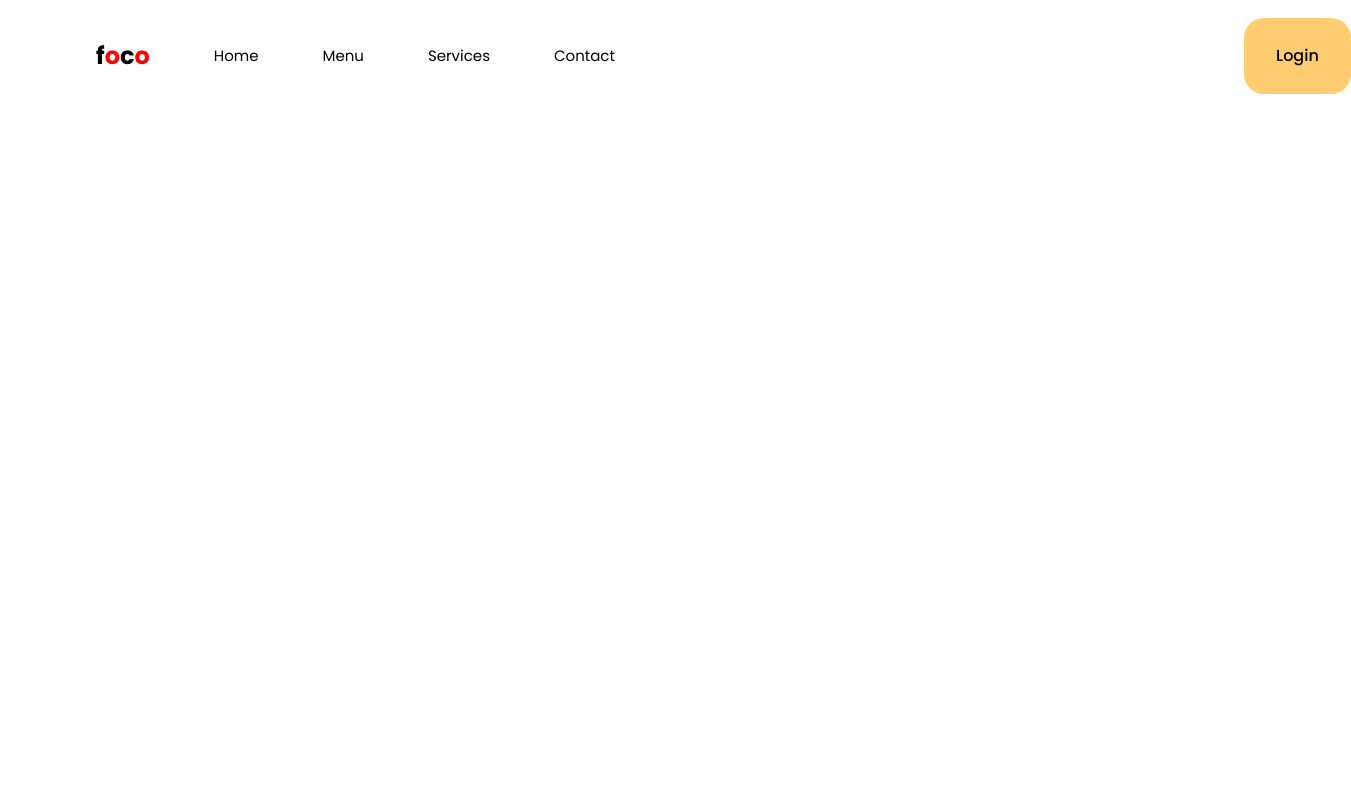
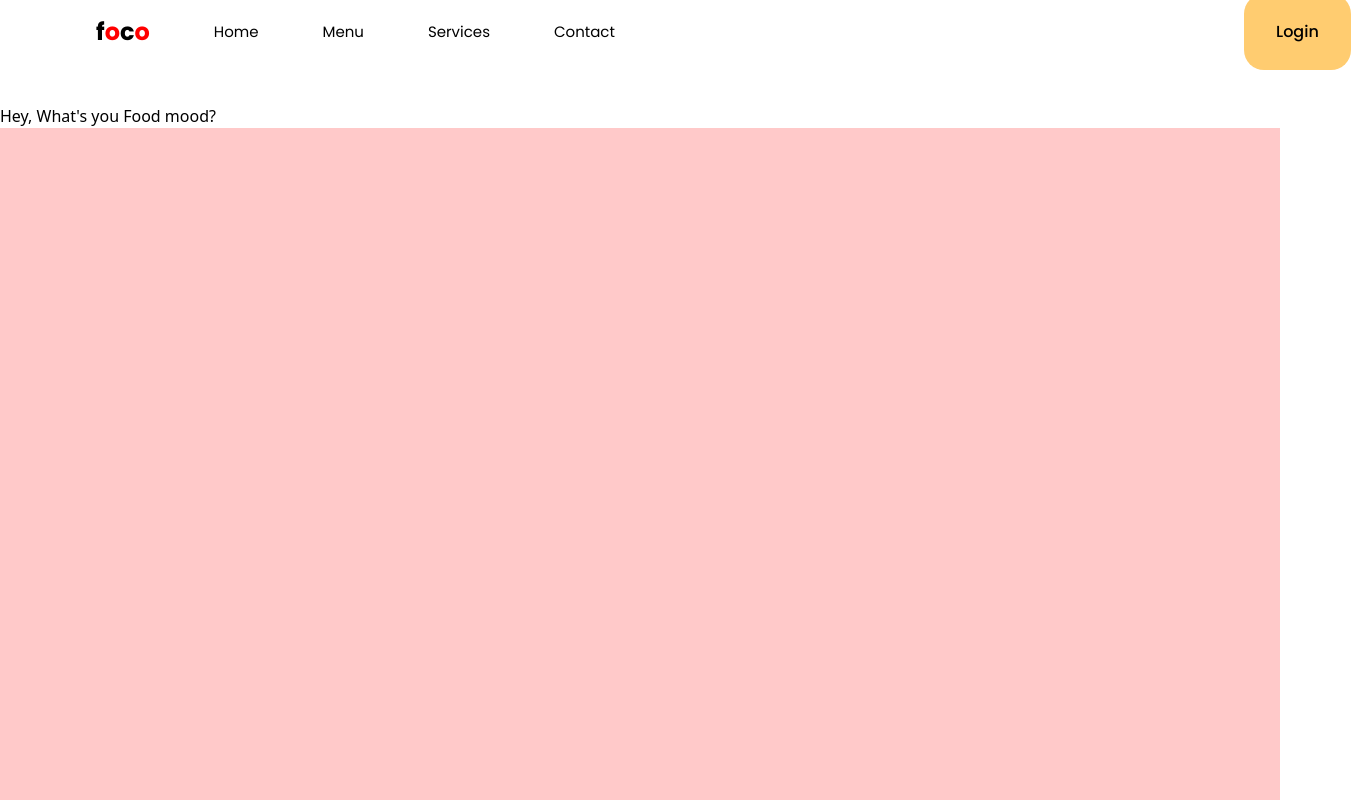
Before and after one commit to sumiit-siingh/project-flavour, a React (Vite) app: page /menu in a window 1280 px wide. Shown: the top 800 px of the page, 1351 px wide, since content can reach past the window. Built offline with nearby package versions, Linux system fonts and the light colour scheme.

Commit message:
added service

```diff
--- a/package.json
+++ b/package.json
@@ -11,6 +11,8 @@
   },
   "dependencies": {
     "@tailwindcss/vite": "^4.1.3",
+    "lucide-react": "^0.501.0",
+    "motion": "^12.7.4",
     "react": "^19.0.0",
     "react-dom": "^19.0.0",
     "react-icons": "^5.5.0",
--- a/src/App.css
+++ b/src/App.css
@@ -1,7 +1,21 @@
 @import "tailwindcss";
-/* index.css */
-* {
-  margin: 0;
-  padding: 0;
-  box-sizing: border-box;
+
+@layer base {
+    *,
+    *::before,
+    *::after {
+        padding: 0;
+        margin: 0;
+        box-sizing: border-box;
+    }
+
+    /* For Firefox. */
+    * {
+        scrollbar-width: none;
+    }
+
+    /* For WebKit (Chrome & Safari). */
+    ::-webkit-scrollbar {
+        display: none;
+    }
 }
--- a/src/App.jsx
+++ b/src/App.jsx
@@ -16,7 +16,6 @@ function App() {
       <Routes>
         <Route path="/" element={<Layout/>}>
           <Route path="/" element={<Homepage/>}/>
-          <Route path="/home" element={<Homepage/>}/>
           <Route path="/services" element={<Services/>}/>
           <Route path="/menu" element={<Menu/>}/>
         </Route>
--- a/src/components/navbar.jsx
+++ b/src/components/navbar.jsx
@@ -1,11 +1,13 @@
+
 import React from 'react';
 import { Navigate, useNavigate } from 'react-router-dom'
 const Navbar = () => {
   const navigate = useNavigate()
   return (
     <div
+    className='sticky top-0 '
       style={{
-        height: "7rem",
+        height: "4rem",
         width: "100%",
         backgroundColor: "rgba(255, 255, 255, 0.0)",
         display: "flex",
@@ -14,7 +16,6 @@ const Navbar = () => {
         fontFamily: "Poppins",
         justifyContent: "space-between",
         zIndex: "1000",
-        position: "fixed",
         top: "0",
         left: "0",
       }}
--- a/src/layout.jsx
+++ b/src/layout.jsx
@@ -5,9 +5,9 @@ import {Outlet} from "react-router-dom";
 
 export default function Layout() {
   return (
-    <main>
+    <div>
       <Navbar/>
-      <Outlet />
-    </main>
+      <Outlet/>
+    </div>
   );
 }
--- a/src/pages/menu.jsx
+++ b/src/pages/menu.jsx
@@ -1,7 +1,12 @@
 import React from "react";
+import { motion } from "motion/react"
 function Menu(){
     return (
-        <div className="bg-gradient-to-r from-gray-700 via-gray-900 to-black"></div>
+        <div className="h-[150vh]  bg-red-200">
+          <div className="bg-white mt-10">Hey, What's you Food mood?</div>
+
+
+        </div>
     )
 }
 export default Menu
```
Also changed, not shown: 1 other file (tests, documents, lock files or other folders).
